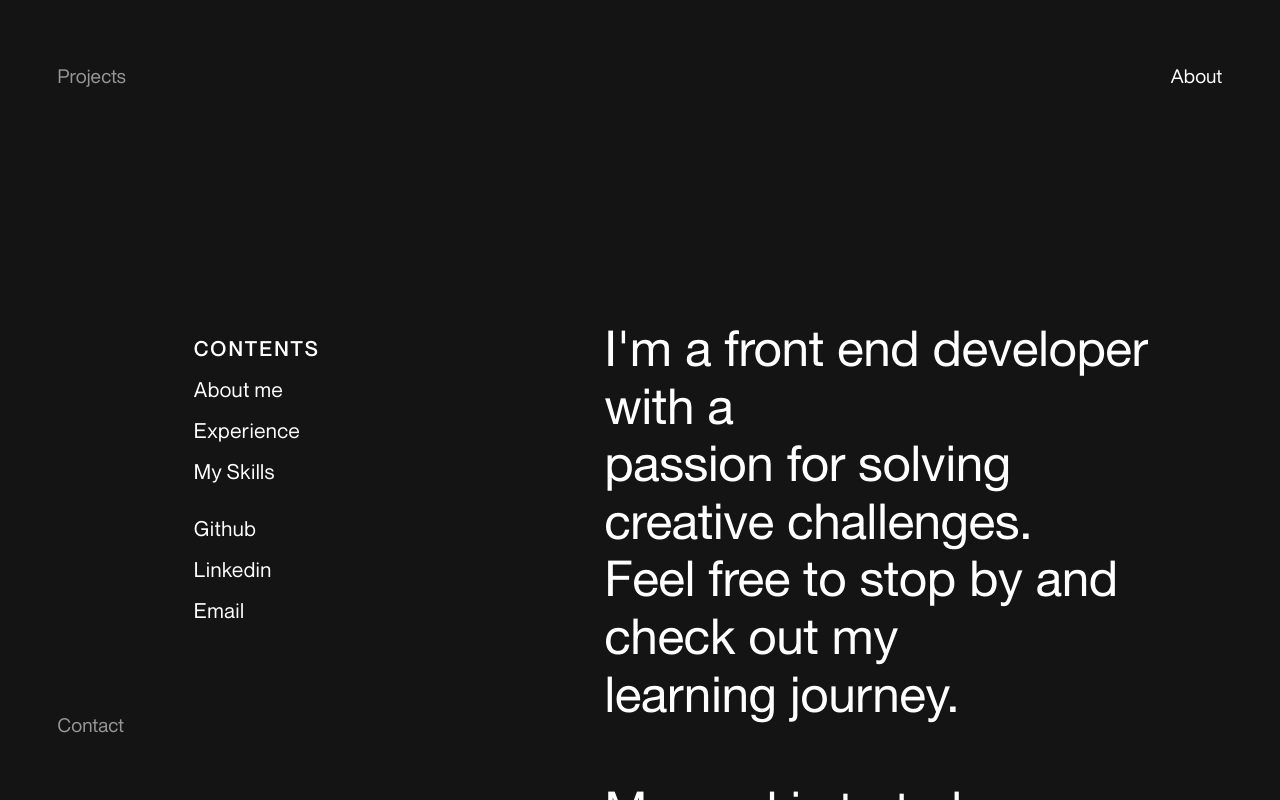
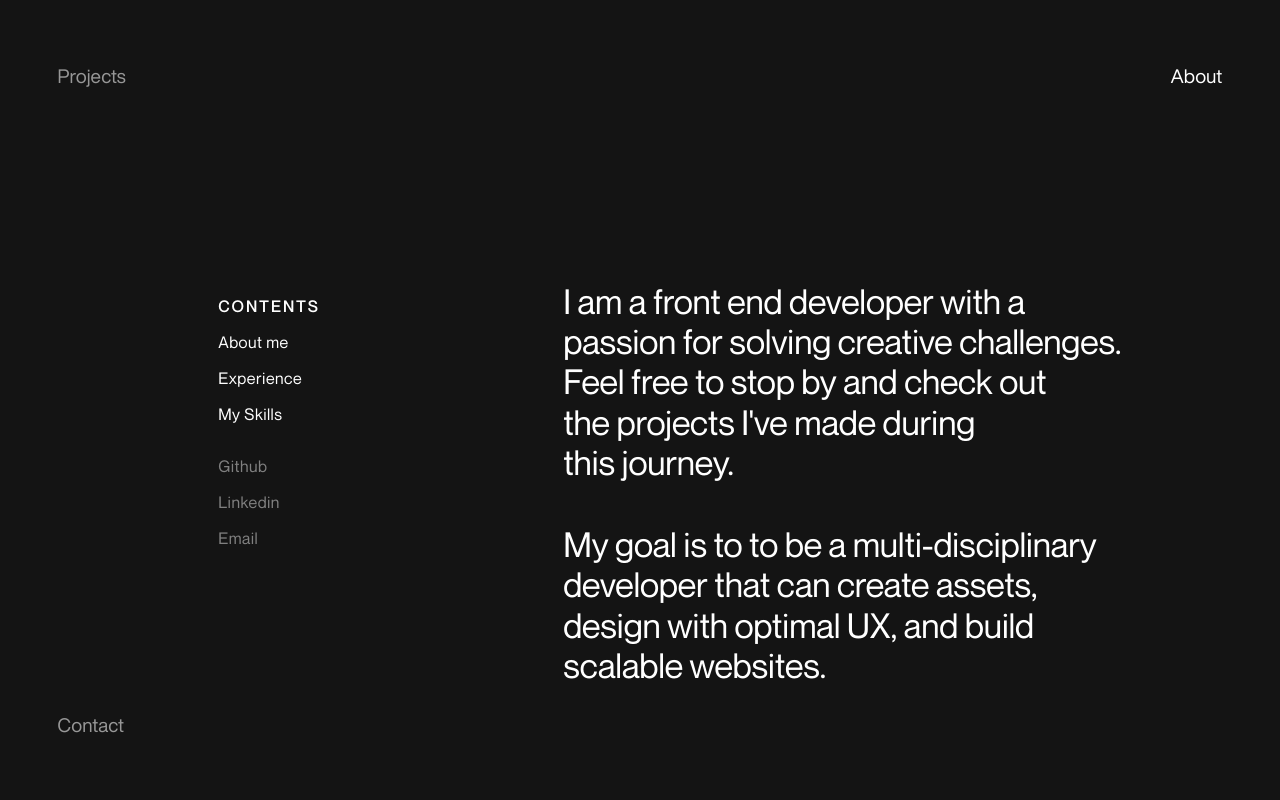
Before and after one commit to ozeki123/ozeki-portfolio-2022, a React (Create React App) app: page /about in a window 1280 px wide. Shown: the top 800 px of the page. Built offline with nearby package versions, Linux system fonts and the light colour scheme; a web font is replaced by a local one.

Commit message:
added: responsive styling

```diff
--- a/src/components/Project/Project.jsx
+++ b/src/components/Project/Project.jsx
@@ -128,7 +128,7 @@ const Project = ({file, i}) => {
         y: 0
       },
       visible: {
-        y: -525,
+        y: "-100%",
         opacity: 1,
         transition: { delay: 0.2, duration: 1.7, ease: [0.65, 0.1, 0.25, 0.95],}
       }
@@ -192,7 +192,7 @@ const Project = ({file, i}) => {
           }}
           style={{
             width: "51vw",
-            height: "56vh",
+            height: "27.2vw",
           }}
         >
         {
--- a/src/components/Toc/Toc.js
+++ b/src/components/Toc/Toc.js
@@ -3,7 +3,7 @@ import { motion } from "framer-motion";
 import { useInView } from "react-intersection-observer";
 import "./Toc.scss";
 
-const Toc = ({ introRef, expRef }) => {
+const Toc = ({ introRef, expRef, headerView, skillHeaderView, aboutView1 }) => {
   const [aboutView, setAboutView] = useState(false);
   const [expView, setExpView] = useState(false);
   const [skillView, setSkillView] = useState(false);
@@ -25,6 +25,9 @@ const Toc = ({ introRef, expRef }) => {
     });
     observer.observe(aboutRef.current);
   }, [])
+  useEffect(() => {
+    console.log(headerView)
+  }, [headerView])
 
   const handleIntroScroll = () => {
     introRef.current.scrollIntoView({behavior: "smooth"})
@@ -52,6 +55,10 @@ const Toc = ({ introRef, expRef }) => {
       <li className="content">
         <motion.p
         ref={aboutRef}
+        initial="hidden"
+        animate="visible"
+        transition={{ease: "easeOut", delay:0}}
+        variants={variant1}
         // initial="hidden"
         // animate={aboutView && "visible"}
         // transition={{duration: 0.7, ease: "easeOut", delay:0.3}}
@@ -62,25 +69,28 @@ const Toc = ({ introRef, expRef }) => {
         <motion.p
         initial="hidden"
         animate="visible"
-        transition={{duration: 0.7, ease: "easeOut", delay:0.3}}
+        transition={{ ease: "easeOut", delay:0}}
         variants={variant1}
+        style={aboutView1 && {color: "white"}}
         >About me</motion.p>
       </li>
       <li className="content">
         <motion.p
         initial="hidden"
         animate="visible"
-        transition={{duration: 0.7, ease: "easeOut", delay:0.3}}
+        transition={{ease: "easeOut", delay:0.1}}
         variants={variant}
         onClick={handleExpScroll}
+        style={headerView && {color: "white"}}
         >Experience</motion.p>
       </li>
       <li className="content">
         <motion.p
         initial="hidden"
         animate="visible"
-        transition={{duration: 0.7, ease: "easeOut", delay:0.3}}
+        transition={{ease: "easeOut", delay:0.2}}
         variants={variant}
+        style={skillHeaderView && {color: "white"}}
         >My Skills</motion.p>
       </li>
       <li className="content space">
@@ -88,7 +98,7 @@ const Toc = ({ introRef, expRef }) => {
         <motion.p
           initial="hidden"
           animate="visible"
-          transition={{duration: 0.7, ease: "easeOut", delay:0.3}}
+          transition={{ease: "easeOut", delay:0.3}}
           variants={variant}
           >Github</motion.p>
         </div>
@@ -98,7 +108,7 @@ const Toc = ({ introRef, expRef }) => {
         <motion.p
         initial="hidden"
         animate="visible"
-        transition={{duration: 0.7, ease: "easeOut", delay:0.3}}
+        transition={{ease: "easeOut", delay:0.4}}
         variants={variant}
         >Linkedin</motion.p>
       </li>
@@ -106,7 +116,7 @@ const Toc = ({ introRef, expRef }) => {
         <motion.p
         initial="hidden"
         animate="visible"
-        transition={{duration: 0.7, ease: "easeOut", delay:0.3}}
+        transition={{ease: "easeOut", delay:0.5}}
         variants={variant}
         >Email</motion.p>
       </li>
--- a/src/components/Toc/Toc.scss
+++ b/src/components/Toc/Toc.scss
@@ -1,20 +1,26 @@
 .toc-contents{
-  // position: fixed;
+  position: fixed;
+  // @media only screen and (max-width: 500px)  {
+  //   display: none;
+  // }
+
   .space{
     padding-top: 2vh;
   }
 
   li{
     margin: 0;
-    font-size: 1.3rem;
+    font-size: clamp(0.6rem, 0.4385rem + 0.7179vw, 1.3rem);
     font-weight: 400;
     letter-spacing: 0.5px;
     list-style: none;
     cursor: pointer;
     overflow: hidden;
+    color: gray;
     // font-family: "Helvetica-Now";
     p{
       margin: 0;
+      transition: 0.7s;
     }
     &:not(:nth-of-type(1)){
       padding-top: 2vh;
@@ -24,6 +30,7 @@
       // padding-bottom: 2vh;
       letter-spacing: 2px;
       font-weight: 500;
+      color: white;
     }
     // &:nth-of-type(4){
     //   // padding-bottom: 2vh;
--- a/src/pages/About/About.js
+++ b/src/pages/About/About.js
@@ -53,13 +53,8 @@ const About = () => {
     observer.observe(infoRef.current);
   }, [])
   useEffect(() => {
-    if(infoView){
-      // firstRef.current.style.position = "absolute";
-      // lastRef.current.style.position = "absolute";
-      // whiteBgRef.current.style.display = "none";
-      // blackBgRef.current.style.display = "none";
-    }
-  }, [infoView])
+    // console.log(headerView)
+  }, [headerView])
 
   useEffect(() => {
     const observer = new IntersectionObserver(entries => {
@@ -189,26 +184,22 @@ const About = () => {
     }
   }
   const textVariant = {
-    hidden: {y:55},
+    hidden: {y:60},
     visible: {y:0},
-    exit: {y:55}
   }
   const headerVariant = {
     hidden: {y:67},
     visible: {y:0},
-    exit: {y:70}
   }
 
   const scrollVariant = {
     hidden: {y:45},
     visible: {y:0},
-    exit: {y:45}
   }
 
   const iconVariant = {
     hidden: {y:65},
     visible: {y:0},
-    exit: {y:65}
   }
 
   return (
@@ -216,28 +207,29 @@ const About = () => {
       <motion.div initial={{y: "100vh"}} exit={{y:0, transition:{duration: 0.9, ease: [0.65, 0.1, 0.25, 0.95]}}} className="transition-overlay"></motion.div>
         <motion.section className="about-info" exit={{y:-150, transition:{duration: 0.9, ease: [0.65, 0.1, 0.25, 0.95]}}}>
           <div className="toc-section">
-            <Toc introRef={introRef} expRef={expRef}/>
+            <Toc introRef={introRef} expRef={expRef} aboutView1={aboutView1} headerView={headerView} skillHeaderView={skillHeaderView}/>
           </div>
           <div className="info-section" ref={infoRef}>
             <div className="info-text">
               <div className="introduction" ref={introRef}>
                 <p className="intro-text">
+                  <div>
                     <div className="text-wrapper">
                       <motion.span
-                    data-scroll
-                    data-scroll-speed="20"
                         ref={aboutRef1}
                         initial="hidden"
-                      animate={aboutView1 && "visible"}
+                        animate={"visible"}
                         variants={textVariant}
                         transition={{duration: 0.7, ease: [0.15, 0.35, 0.20, 0.8], delay: 0.1}}
-                      >I'm a front end developer with a
+                        >I am a front end developer with a
                       </motion.span>
                     </div>
+                  </div>
+
                   <div className="text-wrapper">
                     <motion.span
                       initial="hidden"
-                      animate={aboutView1 && "visible"}
+                      animate={"visible"}
                       variants={textVariant}
                       transition={{duration: 0.7, ease: [0.15, 0.35, 0.20, 0.8], delay: 0.18}}
                       >passion for solving creative challenges.
@@ -246,19 +238,28 @@ const About = () => {
                   <div className="text-wrapper">
                     <motion.span
                       initial="hidden"
-                      animate={aboutView1 && "visible"}
+                      animate={"visible"}
                       variants={textVariant}
                       transition={{duration: 0.7, ease: [0.15, 0.35, 0.20, 0.8], delay: 0.26}}
-                      >Feel free to stop by and check out my
+                      >Feel free to stop by and check out
                     </motion.span>
                   </div>
                   <div className="text-wrapper">
                     <motion.span
                       initial="hidden"
-                      animate={aboutView1 && "visible"}
+                      animate={"visible"}
                       variants={textVariant}
                       transition={{duration: 0.7, ease: [0.15, 0.35, 0.20, 0.8], delay: 0.34}}
-                      >learning journey.
+                      >the projects I've made during
+                    </motion.span>
+                  </div>
+                  <div className="text-wrapper">
+                    <motion.span
+                      initial="hidden"
+                      animate={"visible"}
+                      variants={textVariant}
+                      transition={{duration: 0.7, ease: [0.15, 0.35, 0.20, 0.8], delay: 0.42}}
+                      >this journey.
                     </motion.span>
                   </div>
                 </p>
@@ -268,7 +269,7 @@ const About = () => {
                     <motion.span
                       ref={aboutRef2}
                       initial="hidden"
-                      animate={aboutView2 && "visible"}
+                      animate={"visible"}
                       variants={textVariant}
                       transition={{duration: 0.7, ease: [0.15, 0.35, 0.20, 0.8], delay: 0.42}}
                       >My goal is to to be a multi-disciplinary
@@ -277,7 +278,7 @@ const About = () => {
                   <div className="text-wrapper">
                     <motion.span
                       initial="hidden"
-                      animate={aboutView2 && "visible"}
+                      animate={"visible"}
                       variants={textVariant}
                       transition={{duration: 0.7, ease: [0.15, 0.35, 0.20, 0.8], delay: 0.50}}
                       >developer that can create assets,
@@ -286,7 +287,7 @@ const About = () => {
                   <div className="text-wrapper">
                     <motion.span
                       initial="hidden"
-                      animate={aboutView2 && "visible"}
+                      animate={"visible"}
                       variants={textVariant}
                       transition={{duration: 0.7, ease: [0.15, 0.35, 0.20, 0.8], delay: 0.58}}
                       >design with optimal UX, and build
@@ -295,7 +296,7 @@ const About = () => {
                   <div className="text-wrapper">
                     <motion.span
                       initial="hidden"
-                      animate={aboutView2 && "visible"}
+                      animate={"visible"}
                       variants={textVariant}
                       transition={{duration: 0.7, ease: [0.15, 0.35, 0.20, 0.8], delay: 0.66}}
                       >scalable websites.
@@ -311,7 +312,7 @@ const About = () => {
                     initial="hidden"
                     animate={headerView && "visible"}
                     variants={headerVariant}
-                    transition={{duration: 0.6, ease: "easeOut", delay: 0.1}}
+                    transition={{duration: 0.7, ease: [0.15, 0.35, 0.20, 0.8], delay: 0}}
                     >Working Experience</motion.p>
                 </div>
                 <div className="experience-contents">
@@ -322,7 +323,7 @@ const About = () => {
                         ref={expRef1}
                         initial="hidden"
                         animate={expView1 && "visible"}
-                        transition={{duration: 0.6, ease: "easeOut", delay: 0.1}}
+                        transition={{duration: 0.7, ease: [0.15, 0.35, 0.20, 0.8], delay: 0.08}}
                         variants={textVariant}
                       >Software Engineer</motion.span>
                     </div>
@@ -331,7 +332,7 @@ const About = () => {
                         className="exp"
                         initial="hidden"
                         animate={expView1 && "visible"}
-                        transition={{duration: 0.6, ease: "easeOut", delay: 0.2}}
+                        transition={{duration: 0.7, ease: [0.15, 0.35, 0.20, 0.8], delay: 0.16}}
                         variants={textVariant}
                       >American Home</motion.span>
                     </div>
@@ -341,7 +342,7 @@ const About = () => {
                     className="date"
                     initial="hidden"
                     animate={expView1 && "visible"}
-                    transition={{duration: 0.6, ease: "easeOut", delay: 0.3}}
+                    transition={{duration: 0.7, ease: [0.15, 0.35, 0.20, 0.8], delay: 0.24}}
                     variants={textVariant}
                     >2021-Present</motion.p>
                   </div>
@@ -355,7 +356,7 @@ const About = () => {
                       ref={expRef2}
                       initial="hidden"
                       animate={expView2 && "visible"}
-                      transition={{duration: 0.6, ease: "easeOut", delay: 0.1}}
+                      transition={{duration: 0.7, ease: [0.15, 0.35, 0.20, 0.8], delay: 0.08}}
                       variants={textVariant}
                     >
                       Front End Engineer
@@ -366,7 +367,7 @@ const About = () => {
                         className="exp"
                         initial="hidden"
                         animate={expView2 && "visible"}
-                        transition={{duration: 0.6, ease: "easeOut", delay: 0.2}}
+                        transition={{duration: 0.7, ease: [0.15, 0.35, 0.20, 0.8], delay: 0.16}}
                         variants={textVariant}
                       >AIG Japan</motion.span>
                     </div>
@@ -376,7 +377,7 @@ const About = () => {
                     className="date"
                     initial="hidden"
                     animate={expView2 && "visible"}
-                    transition={{duration: 0.6, ease: "easeOut", delay: 0.3}}
+                    transition={{duration: 0.7, ease: [0.15, 0.35, 0.20, 0.8], delay: 0.24}}
                     variants={textVariant}
                     >2020-2021</motion.p>
                   </div>
@@ -389,7 +390,7 @@ const About = () => {
                         ref={expRef3}
                         initial="hidden"
                         animate={expView3 && "visible"}
-                        transition={{duration: 0.6, ease: "easeOut", delay: 0.1}}
+                        transition={{duration: 0.7, ease: [0.15, 0.35, 0.20, 0.8], delay: 0.08}}
                         variants={textVariant}
                       >Intern</motion.span>
                     </div>
@@ -398,7 +399,7 @@ const About = () => {
                         className="exp"
                         initial="hidden"
                         animate={expView3 && "visible"}
-                        transition={{duration: 0.6, ease: "easeOut", delay: 0.2}}
+                        transition={{duration: 0.7, ease: [0.15, 0.35, 0.20, 0.8], delay: 0.16}}
                         variants={textVariant}
                       >Microsoft</motion.span>
                     </div>
@@ -408,7 +409,7 @@ const About = () => {
                     className="date"
                     initial="hidden"
                     animate={expView3 && "visible"}
-                    transition={{duration: 0.6, ease: "easeOut", delay: 0.3}}
+                    transition={{duration: 0.7, ease: [0.15, 0.35, 0.20, 0.8], delay: 0.24}}
                     variants={textVariant}
                     >2019-2020</motion.p>
                   </div>
@@ -422,18 +423,18 @@ const About = () => {
                     initial="hidden"
                     animate={skillHeaderView && "visible"}
                     variants={headerVariant}
-                    transition={{duration: 0.6, ease: "easeOut", delay: 0.1}}
+                    transition={{duration: 0.7, ease: [0.15, 0.35, 0.20, 0.8], delay: 0.08}}
                     >Skills・Technologies</motion.p>
                 </div>
                 <div className="skills-contents">
-                  <div className="text-wrapper">
+                  <div className="skills-wrapper">
                     <motion.p
                       className="skills-category"
                       ref={skillRef1}
                       initial="hidden"
                       animate={skillView1 && "visible"}
                       variants={headerVariant}
-                      transition={{duration: 0.6, ease: "easeOut", delay: 0.1}}
+                      transition={{duration: 0.7, ease: [0.15, 0.35, 0.20, 0.8], delay: 0.16}}
                       >Front End Development</motion.p>
                   </div>
                   <div className="text-wrapper">
@@ -442,7 +443,7 @@ const About = () => {
                       initial="hidden"
                       animate={skillView1 && "visible"}
                       variants={textVariant}
-                      transition={{duration: 0.6, ease: "easeOut", delay: 0.2}}
+                      transition={{duration: 0.7, ease: [0.15, 0.35, 0.20, 0.8], delay: 0.24}}
                       >Javascript, React/Next, Angular</motion.p>
                   </div>
                   <div className="text-wrapper">
@@ -456,7 +457,7 @@ const About = () => {
                   </div>
                 </div>
                 <div className="skills-contents">
-                  <div className="text-wrapper">
+                  <div className="skills-wrapper">
                     <motion.p
                       className="skills-category"
                       ref={skillRef2}
@@ -489,7 +490,7 @@ const About = () => {
                   </div>
                 </div>
                 <div className="skills-contents">
-                  <div className="text-wrapper">
+                  <div className="skills-wrapper">
                     <motion.p
                       className="skills-category"
                       ref={skillRef3}
--- a/src/pages/About/About.scss
+++ b/src/pages/About/About.scss
@@ -3,7 +3,7 @@
   height: 100%;
   font-family: "Neue-Montreal";
   position: relative;
-
+  // background-color: #141414;
   .black-bg-section{
     max-width: 100%;
     width: 100%;
@@ -15,7 +15,9 @@
     width: 100%;
     height: 100%;
     background-color: #141414;
-    padding-top: 40vh;
+    // padding-top: calc(100vh - 30vh);
+    padding-top: 35vh;
+    padding-bottom: 30vh;
     position: relative;
     display: flex;
     justify-content: space-between;
@@ -28,12 +30,17 @@
       flex-direction: column;
       align-items: flex-end;
       color: white;
+      // background-color: red;
       text-align: start;
-      position: sticky;
-      top: 27vh;
+      // position: sticky;
+      // top: 0vh;
     }
     .text-wrapper{
+      // height: clamp(1.5rem, 0.5194rem + 2.5806vw, 3.1rem);
         overflow: hidden;
+        // position: relative;
+        // margin-top: 5vw;
+        // background-color: red;
       }
     .info-section{
       width: 70%;
@@ -48,63 +55,145 @@
 
       }
       .info-text{
-        width: 64%;
+        width: 80%;
         text-align: left;
-        padding-right: 8vw;
+        // background-color: red;
+        // padding-right: 8vw;
         .introduction{
-          line-height: 7.2vh;
+          // line-height: 6.5vh;
+          // line-height: 4.5vh;
+          font-size: clamp(0.8rem, 0.2692rem + 2.3590vw, 3.1rem);
+          span{
+            // background-color: red;
+            // height: 15vw;
+            height: clamp(1.1rem, 0.5462rem + 2.4615vw, 3.5rem);
+            // border: 1px solid red;
+            // transform: none !important;
+            // z-index: 999;
+            // visibility: visible !important;
+            padding: 0;
+            margin: 0;
+          }
         }
         span{
           display: block;
         }
         .header-wrapper{
-          overflow: hidden;
+          // width: 200px;
+          height: 100%;
+          display: flex;
+          align-items: flex-start;
+          overflow-y: hidden;
+          z-index: 999;
         }
         .experience, .skills{
-          padding-top: 25vh;
-          .experience-header{
-            padding-bottom: 2vh;
+          padding-top: 14vw;
+          line-height: 9vh;
+          .experience-header, .skills-header{
+            // padding-bottom: 0vh;
+            font-size: 3.1rem;
+            // border: 1px solid red;
+            @media only screen and (max-width: 1366px)  {
+              font-size: 2.3rem;
+              height: 70px;
+            }
+            @media only screen and (max-width: 768px)  {
+              font-size: 1.4rem;
+            }
+            @media only screen and (max-width: 480px)  {
+              font-size: 1rem;
+            }
           }
           .experience-contents, .skills-contents{
             text-indent: 4.4vw;
+            // line-height: 5vh;
+            .skills-wrapper{
+              margin-top: clamp(0rem, -1.1538rem + 5.1282vw, 5rem);
+              // height: 100%;
+              overflow: hidden;
+              // border: 1px solid red;
+              height: 60px;
+              // clear:both;
+              // transform: none;
+              // height: 5rem;
+              // line-height: 5vh;
+            }
+            .exp {
+              // font-size: clamp(0.8rem, 0.2692rem + 2.3590vw, 3.1rem);
+              // height: 7vh;
+              font-size: 100%;
+              height: 60px;
+              display: flex;
+              align-items: center;
+              // border: 1px solid red;
+              @media only screen and (max-width: 1366px)  {
+                font-size: 2.2rem;
+                height: 60px;
+              }
+              @media only screen and (max-width: 768px)  {
+                font-size: 1.3rem;
+              }
+              @media only screen and (max-width: 480px)  {
+                font-size: 0.9rem;
+                // height: 60px;
+              }
+            }
             .job, .skills-category{
               // font-size: 2.5rem;
-              margin-top: 7.5vh;
-              .exp{
-                // height: 6vh;
-              }
+              // padding-top: clamp(0.1rem, -0.4538rem + 2.4615vw, 2.5rem);
+
               span{
                 // line-height: 5vh;
               }
             }
             .skills-category{
-              padding-bottom: 1.3vh;
+              height: 100%;
+              position: relative;
+              bottom: clamp(0.8rem, 0.2692rem + 2.3590vw, 1.5rem);
+              // border: 1px solid red;
+              // background-color: red;
+              // padding-bottom: 1.5vh;
+              font-size: clamp(0.8rem, 0.2692rem + 2.3590vw, 3.1rem);
+              // font-size: clamp(2.5vw, 0.4692vw + 2.3590vw, 3.1vw);
+              // border: 1px solid red;
+              // height: 9vh;
+              @media only screen and (max-width: 1024px)  {
+                // font-size: 0.9rem;
+                bottom: clamp(0.8rem, 0.2692rem + 2.3590vw, 1rem);
+                // height: 60px;
+              }
             }
             .date{
-              font-size: 1.3rem;
+              font-size: clamp(0.7rem, 0.5258rem + 0.7742vw, 1.3rem);
               font-weight: 300;
+              font-family: "Helvetica";
               letter-spacing: 0.5px;
               color: gray;
-              padding-top: 2vh;
+              // padding-top: 2vh;
             }
             .skills{
-              font-size: 1.3rem;
+              font-size: clamp(0.7rem, 0.5258rem + 0.7742vw, 1.3rem);
               font-weight: 300;
               letter-spacing: 0.5px;
               color: gray;
               // line-height: 3.5vh;
               margin: 0;
-              padding-top: 1vh;
+              padding: 0;
+              line-height: clamp(1.2rem, 0.9000rem + 1.3333vw, 2.5rem);
+              font-family: "Helvetica";
+              // padding-top: 1vh;
             }
           }
         }
       }
       p{
-        font-size: 3.1rem;
-        letter-spacing: -0.5px;
-        font-family: "Helvetica";
+
+        white-space: nowrap;
+        letter-spacing: -0.2px;
+        // font-family: "Helvetica";
         font-weight: 400;
         margin: 0;
+        padding: 0;
       }
     }
   }
```
Also changed, not shown: src/components/Project/Project.scss (+27 -3 lines), src/files.ts (+6 -6 lines), src/pages/ProjectPage/ProjectPage.js (+11 -20 lines), src/pages/ProjectPage/ProjectPage.scss (+31 -54 lines). Lines whose indentation alone changed are shown as unchanged.
